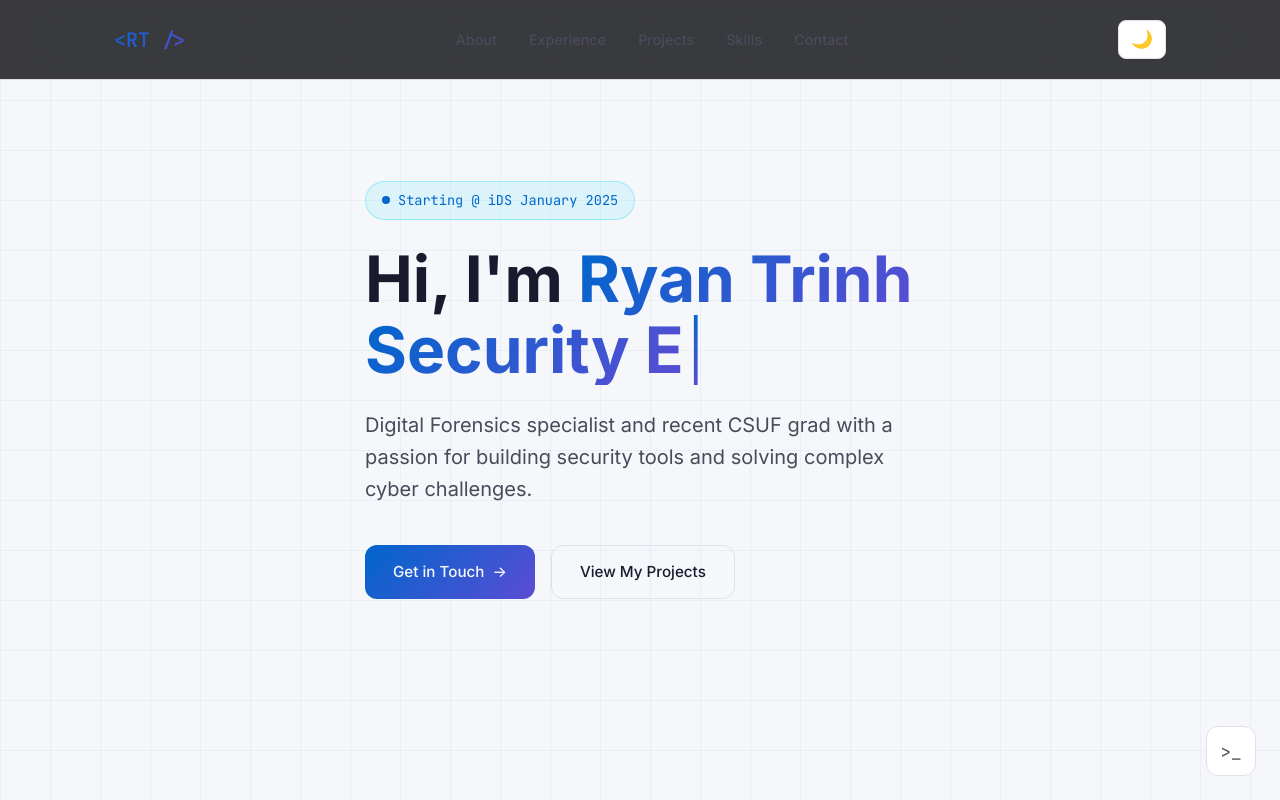
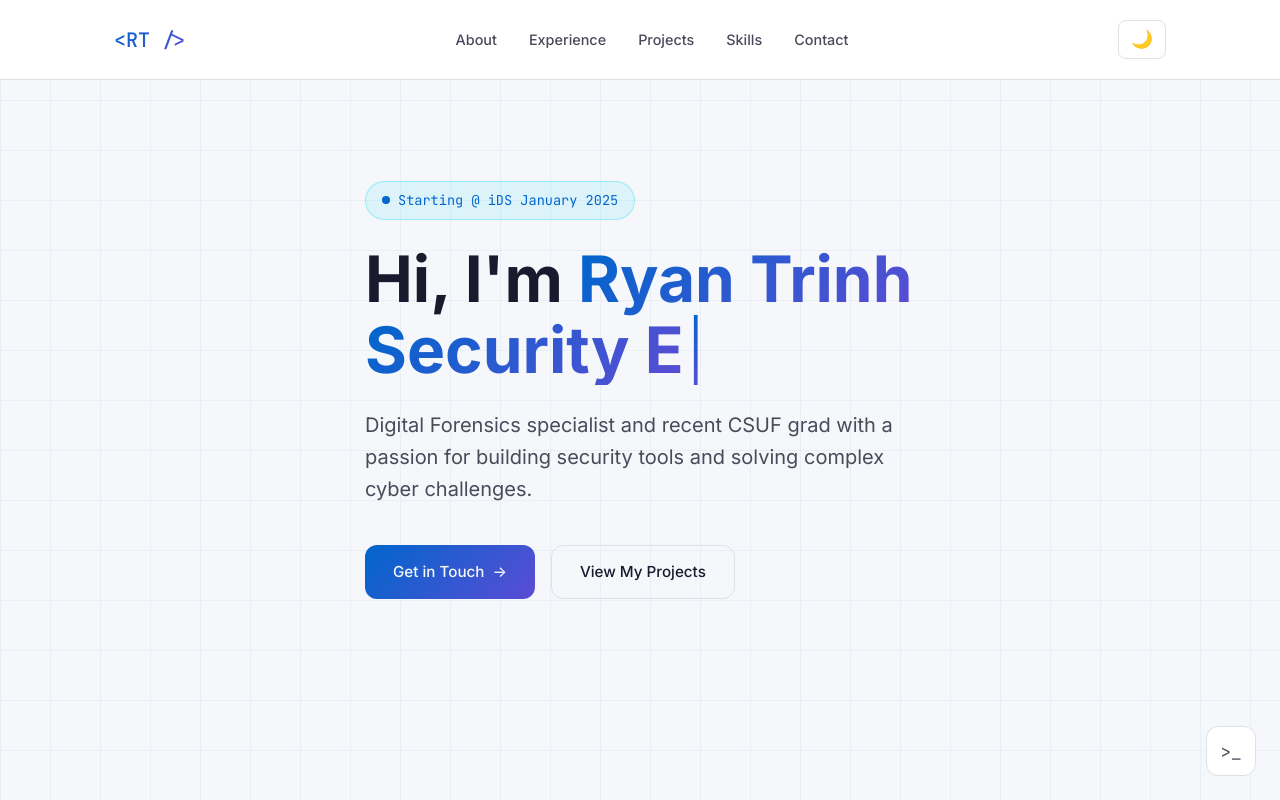
Before and after one commit to spill/ryan-trinh-portfolio-website, a plain HTML site: page index.html in a window 1280 px wide. Both pictures are taken after a click on the button "☀️". Shown: the top 800 px of the page. Drawn offline with Linux system fonts and the light colour scheme.

Commit message:
Update index.html

```diff
--- a/index.html
+++ b/index.html
@@ -1640,14 +1640,16 @@
         document.querySelector('.hero').style.transform = 'translateY(0)';
 
         // Nav background on scroll
-        window.addEventListener('scroll', () => {
+        function updateNavBackground() {
             const nav = document.querySelector('nav');
+            const isLight = document.documentElement.getAttribute('data-theme') === 'light';
             if (window.scrollY > 50) {
-                nav.style.background = 'rgba(10, 10, 15, 0.95)';
+                nav.style.background = isLight ? 'rgba(255, 255, 255, 0.98)' : 'rgba(10, 10, 15, 0.95)';
             } else {
-                nav.style.background = 'rgba(10, 10, 15, 0.8)';
-            }
-        });
+                nav.style.background = isLight ? 'rgba(255, 255, 255, 0.95)' : 'rgba(10, 10, 15, 0.8)';
+            }
+        }
+        window.addEventListener('scroll', updateNavBackground);
 
         // Typing effect
         const titles = [
@@ -1701,6 +1703,7 @@
             document.documentElement.setAttribute('data-theme', 'light');
             themeIcon.textContent = '🌙';
         }
+        updateNavBackground();
 
         themeToggle.addEventListener('click', () => {
             const currentTheme = document.documentElement.getAttribute('data-theme');
@@ -1713,6 +1716,7 @@
                 themeIcon.textContent = '🌙';
                 localStorage.setItem('theme', 'light');
             }
+            updateNavBackground();
         });
 
         // Terminal Easter Egg
```
